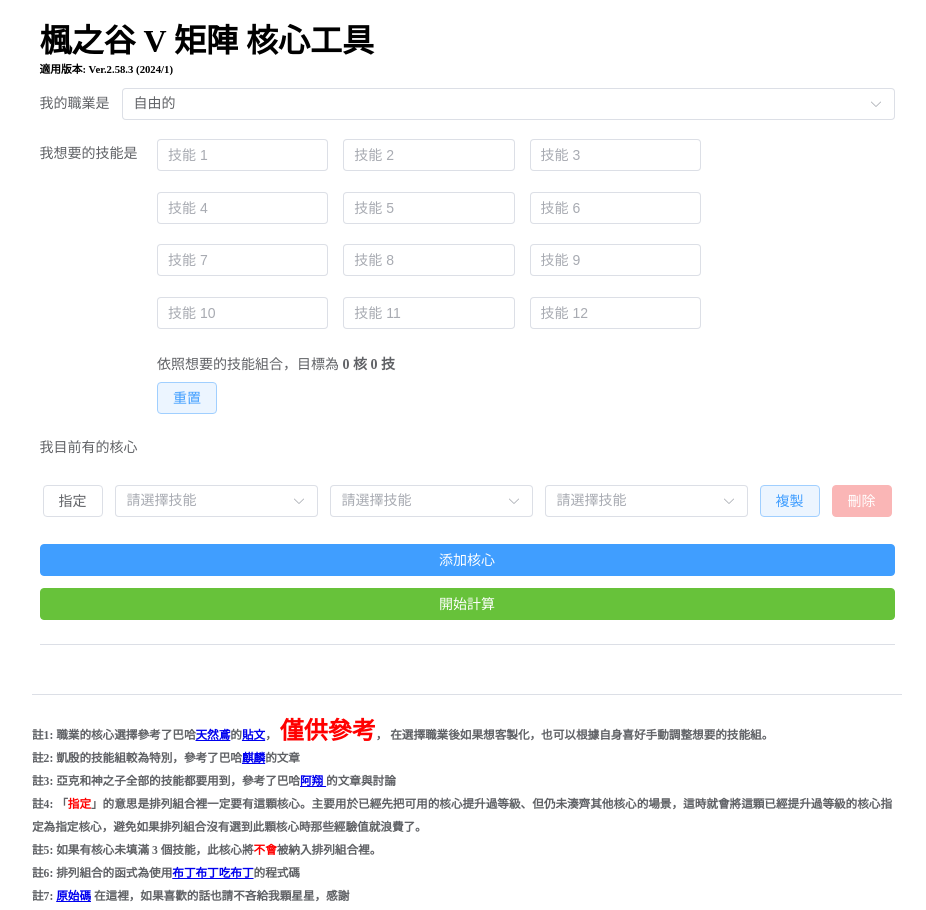
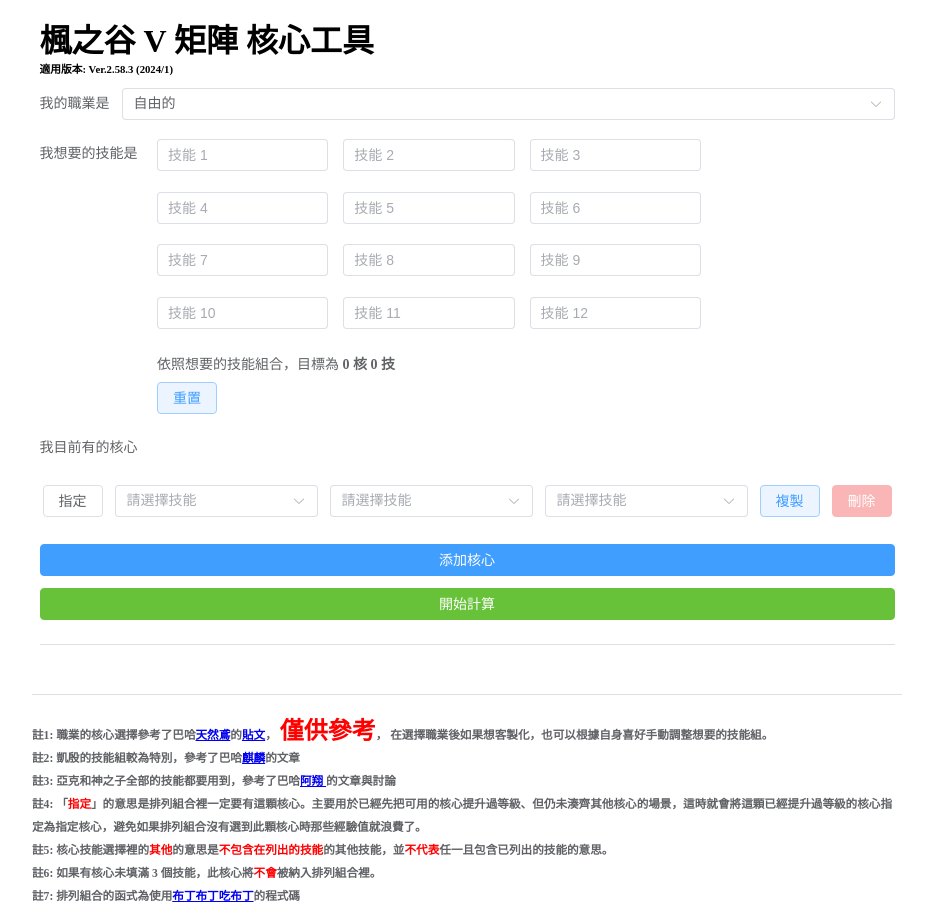
Before and after one commit to yayayahahaha/maple-story-v-matrix-tool, a Vue app: page / in a window 1280 px wide. Shown: the top 910 px of the page, without its empty margins (173-1099 px from the left). Built offline with nearby package versions, Linux system fonts and the light colour scheme.

Commit message:
update description

```diff
--- a/src/components/Description.vue
+++ b/src/components/Description.vue
@@ -6,7 +6,7 @@
         註1: 職業的核心選擇參考了巴哈<a target="_blank" href="https://home.gamer.com.tw/homeindex.php?owner=as12bird"
           >天然鳶</a
         >的<a target="_blank" href="https://forum.gamer.com.tw/C.php?bsn=7650&snA=994679">貼文</a>，
-        <span style="color: red; font-size: 24px">僅供參考</span>，
+        <span class="red" style="font-size: 24px">僅供參考</span>，
         在選擇職業後如果想客製化，也可以根據自身喜好手動調整想要的技能組。
       </h5>
       <h5>
@@ -19,19 +19,25 @@
         >的文章與討論
       </h5>
       <h5>
-        註4: 「<span style="color: red">指定</span
+        註4: 「<span class="red">指定</span
         >」的意思是排列組合裡一定要有這顆核心。主要用於已經先把可用的核心提升過等級、但仍未湊齊其他核心的場景，這時就會將這顆已經提升過等級的核心指定為指定核心，避免如果排列組合沒有選到此顆核心時那些經驗值就浪費了。
       </h5>
-      <h5>註5: 如果有核心未填滿 3 個技能，此核心將<span style="color: red">不會</span>被納入排列組合裡。</h5>
       <h5>
-        註6: 排列組合的函式為使用<a
+        註5: 核心技能選擇裡的<span class="red">其他</span>的意思是<b class="red">不包含在列出的技能</b>的其他技能，並<b
+          class="red"
+          >不代表</b
+        >任一且包含已列出的技能的意思。
+      </h5>
+      <h5>註6: 如果有核心未填滿 3 個技能，此核心將<span class="red">不會</span>被納入排列組合裡。</h5>
+      <h5>
+        註7: 排列組合的函式為使用<a
           target="_blank"
           href="https://blog.pulipuli.info/2011/01/print-all-unique-combination-of-array.html"
           >布丁布丁吃布丁</a
         >的程式碼
       </h5>
       <h5>
-        註7:
+        註8:
         <a target="_blank" href="https://github.com/yayayahahaha/maple-story-v-matrix-tool">原始碼</a>
         在這裡，如果喜歡的話也請不吝給我顆星星，感謝
       </h5>
@@ -42,3 +48,9 @@
 <script>
 export default { name: 'Description' }
 </script>
+
+<style>
+.red {
+  color: red;
+}
+</style>
```
